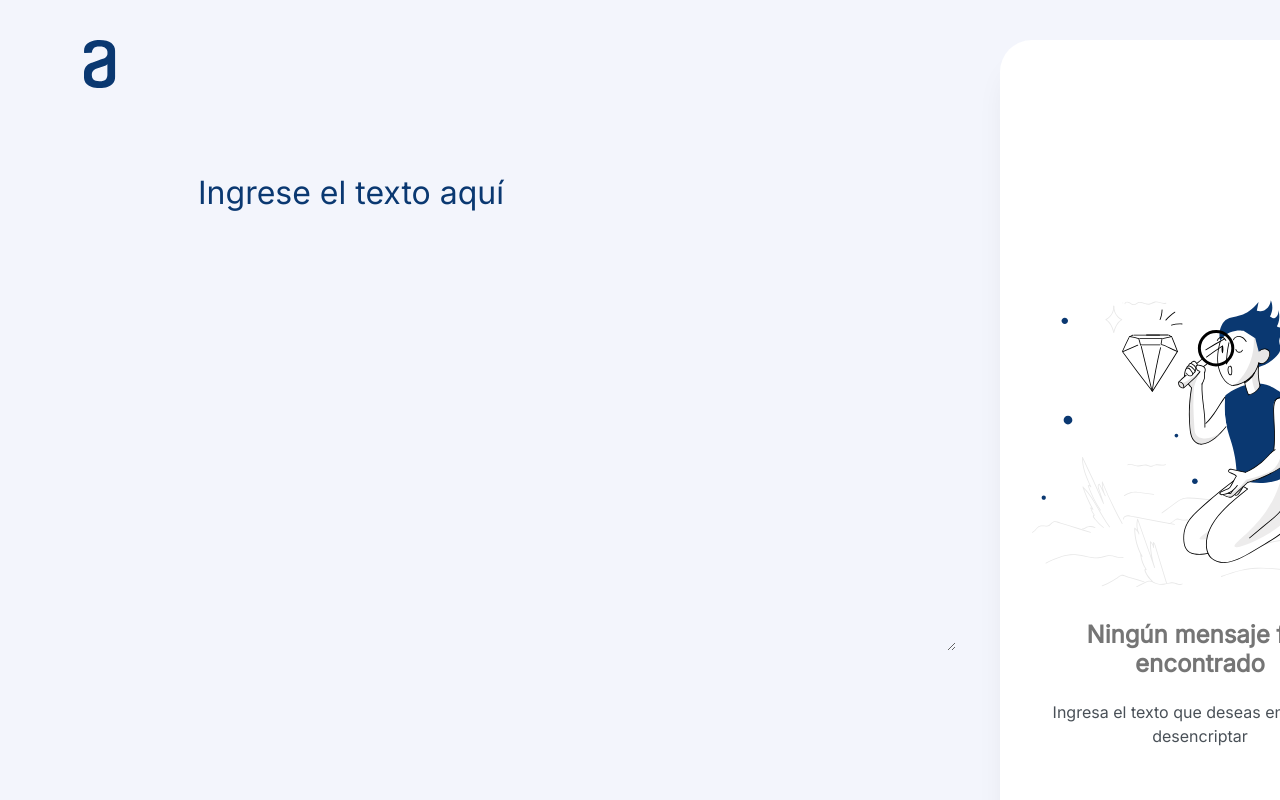
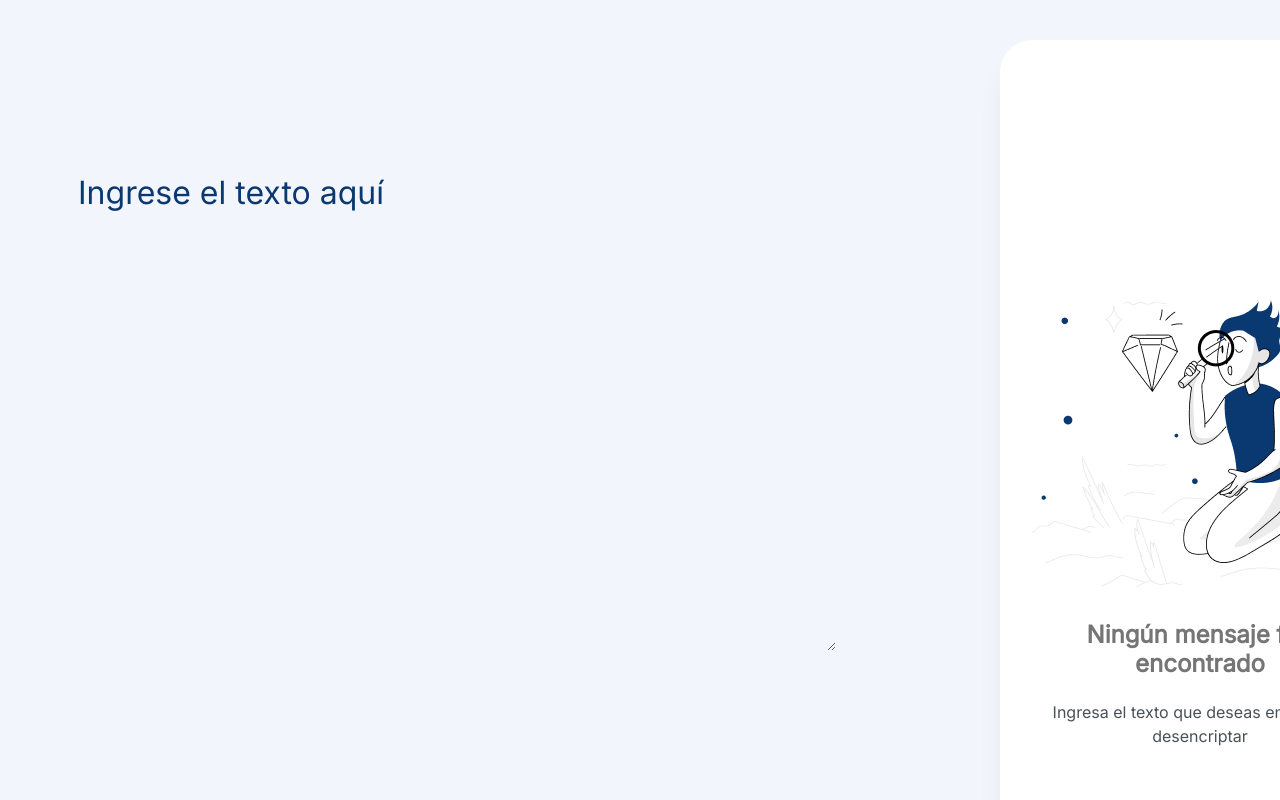
Before and after one commit to Ateriss/Encriptador, a plain HTML site: page index.html in a window 1280 px wide. Shown: the top 800 px of the page. Drawn offline with Linux system fonts and the light colour scheme.

Commit message:
index actualizado

```diff
--- a/index.html
+++ b/index.html
@@ -18,7 +18,7 @@
 
   <body>
     <header>
-      <img src="https://ateriss.github.io/Encriptador/imagenes/Logo.svg" />
+
     </header>
 
     <main>
@@ -48,7 +48,7 @@
         </div>
 
         <div class="sol">
-          <img id="muneco" src="https://ateriss.github.io/Encriptador/imagenes/Muñeco.svg" />
+          <img id="muneco" src="https://ateriss.github.io/Encriptador/imagenes/Muñeco.png" />
 
           <textarea
             class="solucion"
```
